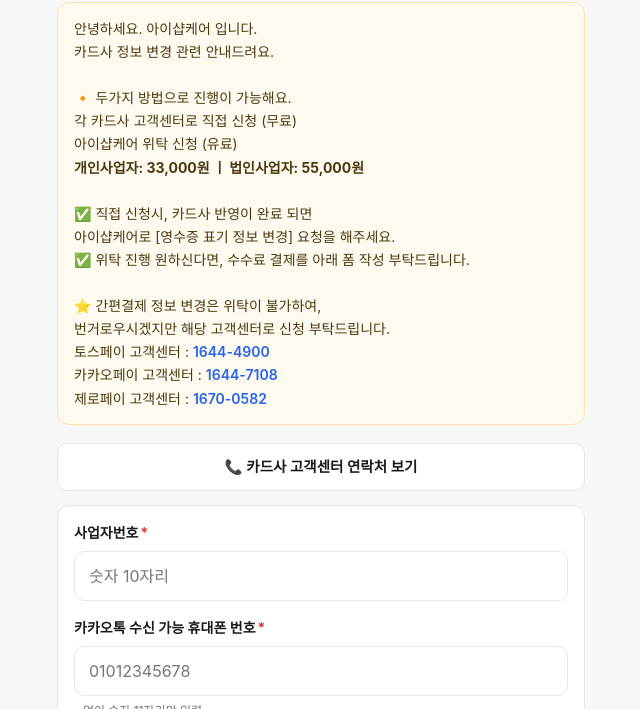
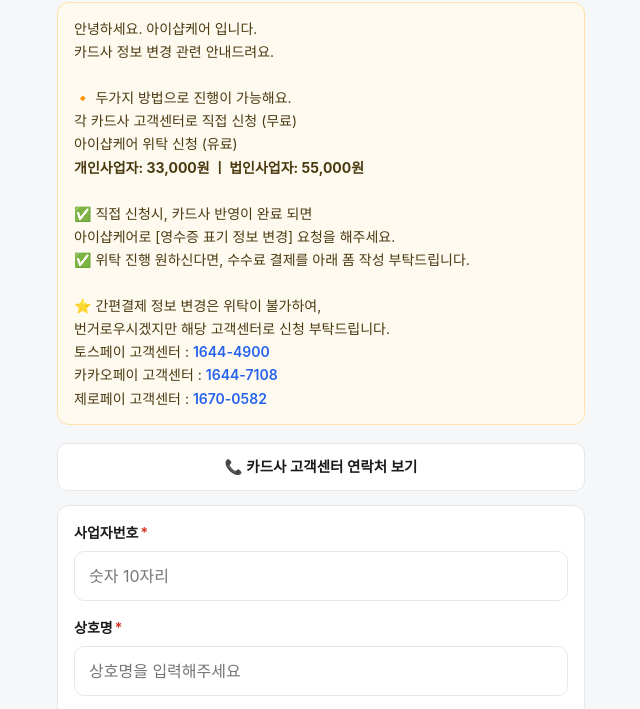
Before and after one commit to jieun12-web/card-info-change, a plain HTML site: page index.html in a window 1280 px wide. Shown: the part 67-776 px from the top of the page, without its empty margins (319-959 px from the left). Drawn offline with Linux system fonts and the light colour scheme.

Commit message:
상호명 입력 필드 추가 (사업자번호 아래, 자유 텍스트)

```diff
--- a/index.html
+++ b/index.html
@@ -303,6 +303,18 @@
             <div class="err-msg">사업자번호는 숫자 10자리로 입력해주세요.</div>
           </div>
 
+          <div class="field" id="f-name">
+            <label class="label" for="name">상호명<span class="req">*</span></label>
+            <input
+              id="name"
+              name="name"
+              type="text"
+              autocomplete="off"
+              placeholder="상호명을 입력해주세요"
+            />
+            <div class="err-msg">상호명을 입력해주세요.</div>
+          </div>
+
           <div class="field" id="f-phone">
             <label class="label" for="phone">카카오톡 수신 가능 휴대폰 번호<span class="req">*</span></label>
             <input
```
